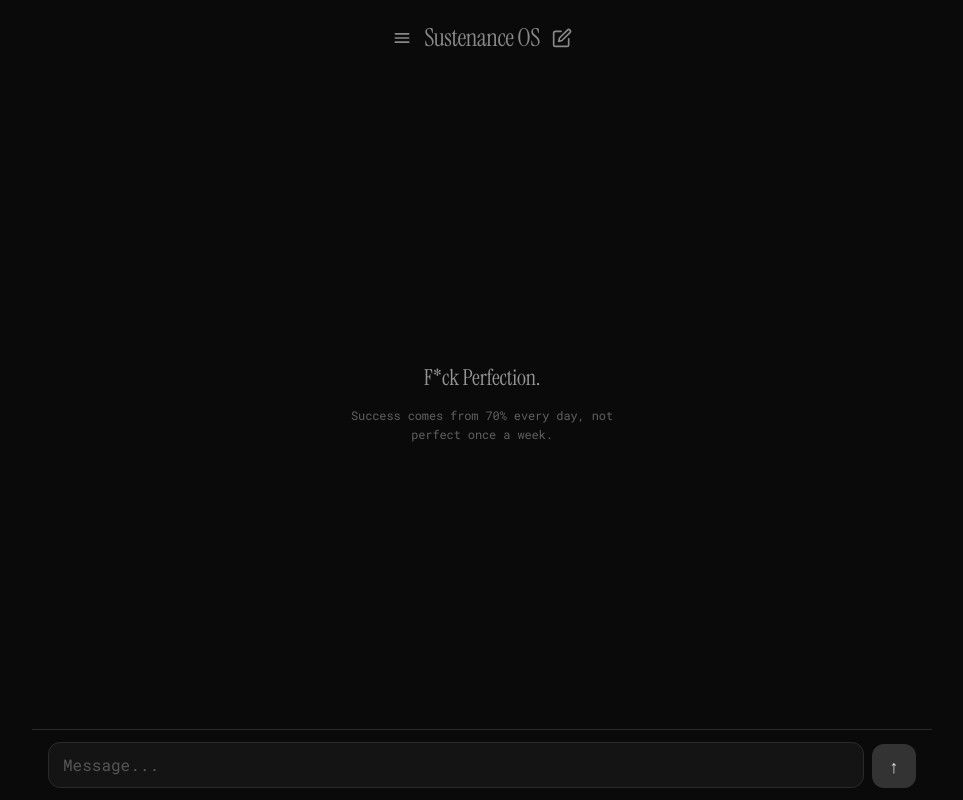
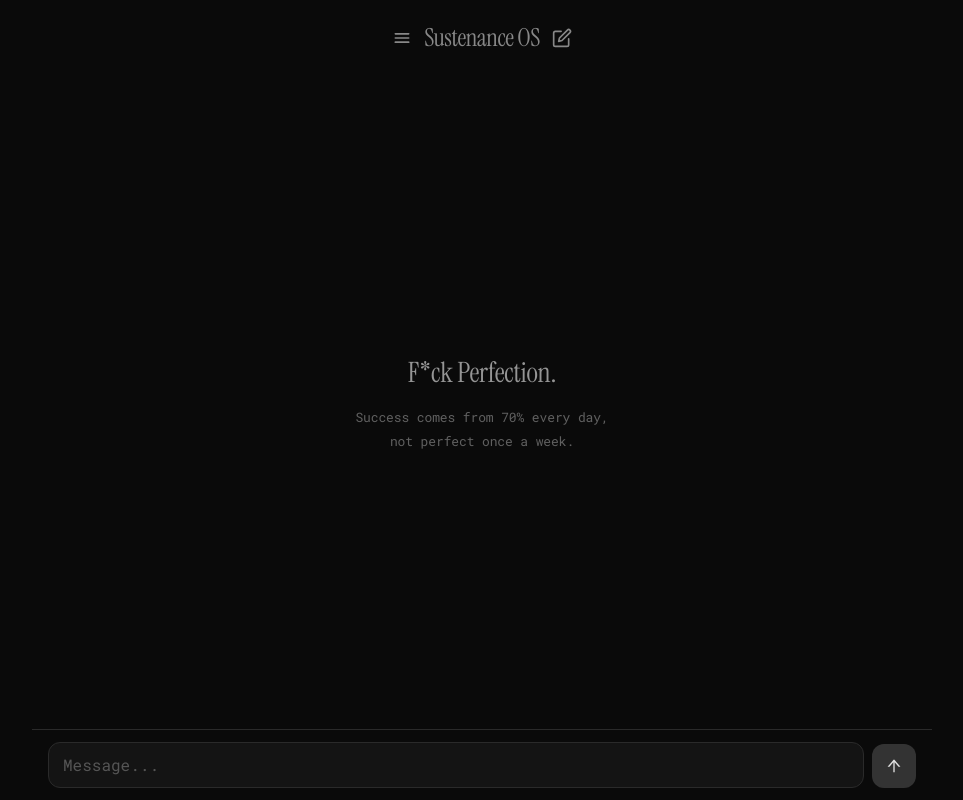
Before and after one commit to thevisualtailor/sustenance-os, a website built with Vite: page index.html in a window 1280 px wide. Shown: the whole page, without its empty margins (158-1121 px from the left). Built offline with nearby package versions, Linux system fonts and the light colour scheme.

Commit message:
style(02-02): empty state polish + Ant Design send icon
- Empty state title: 22px → 28px; subtitle: 12px → 13px with 1.8 line-height
- Subtitle line break between '70% every day,' and 'not perfect once a week.'
- Send button: replace Unicode arrow with Ant Design ArrowUpOutlined SVG (18px, currentColor)

Co-Authored-By: Claude Sonnet 4.6 <noreply@anthropic.com>

```diff
--- a/src/chat/chat-view.css
+++ b/src/chat/chat-view.css
@@ -104,7 +104,7 @@
 
 .chat-empty__title {
   font-family: 'Instrument Serif', serif;
-  font-size: 22px;
+  font-size: 28px;
   font-weight: 400;
   color: var(--text-primary);
   opacity: 0.65;
@@ -113,12 +113,12 @@
 
 .chat-empty__subtitle {
   font-family: 'Roboto Mono', monospace;
-  font-size: 12px;
+  font-size: 13px;
   color: var(--text-primary);
   opacity: 0.4;
   letter-spacing: -0.01em;
   max-width: 280px;
-  line-height: 1.6;
+  line-height: 1.8;
 }
 
 .chat-empty--hidden {
--- a/src/chat/chat-view.js
+++ b/src/chat/chat-view.js
@@ -32,7 +32,7 @@ export function createChatView(container) {
 
   const emptySubtitle = document.createElement('p');
   emptySubtitle.className = 'chat-empty__subtitle';
-  emptySubtitle.textContent = 'Success comes from 70% every day, not perfect once a week.';
+  emptySubtitle.innerHTML = 'Success comes from 70% every day,<br>not perfect once a week.';
 
   emptyState.appendChild(emptyTitle);
   emptyState.appendChild(emptySubtitle);
@@ -70,7 +70,10 @@ export function createChatView(container) {
   const sendBtn = document.createElement('button');
   sendBtn.className = 'chat-input__send';
   sendBtn.setAttribute('aria-label', 'Send message');
-  sendBtn.innerHTML = '&#8593;'; // Up arrow — minimal send icon
+  sendBtn.innerHTML =
+    '<svg xmlns="http://www.w3.org/2000/svg" width="18" height="18" viewBox="0 0 1024 1024" fill="currentColor" aria-hidden="true">' +
+    '<path d="M868 545.5L536.1 163a31.96 31.96 0 0 0-48.3 0L156 545.5a7.97 7.97 0 0 0 6 13.2h81c4.6 0 9-2 12.1-5.5L474 300.9V864c0 4.4 3.6 8 8 8h60c4.4 0 8-3.6 8-8V300.9l218.9 252.3c3 3.5 7.4 5.5 12.1 5.5h81c6.8 0 10.5-8 6-13.2"/>' +
+    '</svg>';
   // Send button is NEVER disabled (locked decision)
 
   inputBar.appendChild(textarea);
```
